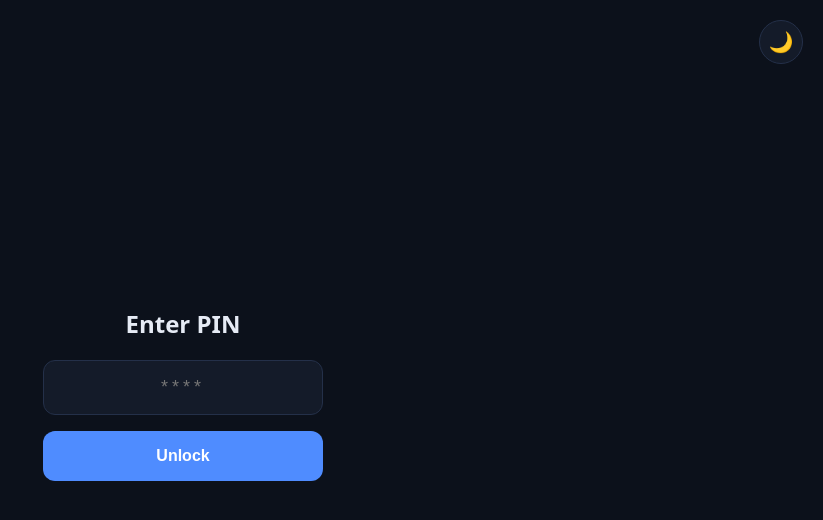
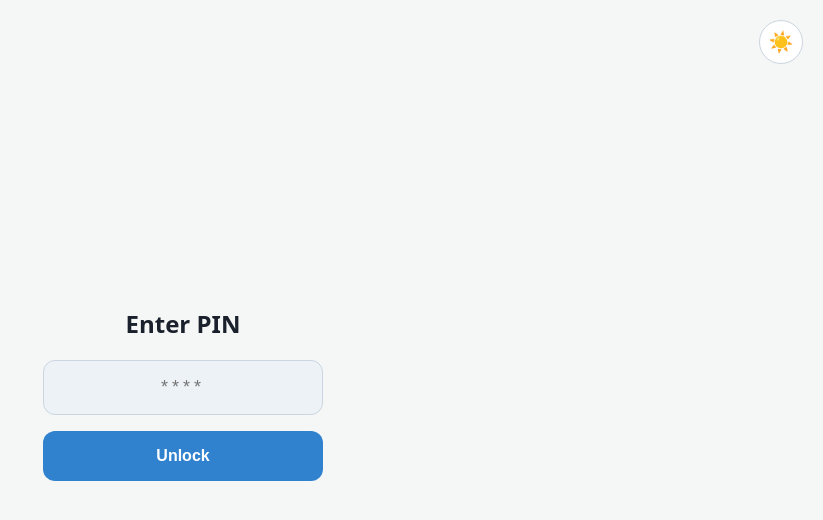
Before and after one commit to shsangi/lrw, a plain HTML site: page index.html in a window 1280 px wide. Both pictures are taken after a click on the button "Toggle Theme". Shown: the whole page, without its empty margins (457-1280 px from the left). Drawn offline with Linux system fonts and the light colour scheme.

Commit message:
Update index.html

```diff
--- a/index.html
+++ b/index.html
@@ -18,27 +18,106 @@
     <meta name="apple-mobile-web-app-status-bar-style" content="black-translucent">
 
     <style>
-        /* ... KEEP YOUR EXISTING CSS HERE ... */
-        :root { --bg: #0c111b; --card: #141b29; --fg: #e6ebf5; --acc: #4f8cff; --line: #243049; }
-        [data-theme="light"] { --bg: #f4f7f6; --card: #ffffff; --fg: #1a202c; --acc: #3182ce; --line: #cbd5e0; }
+        /* THEME VARIABLES */
+        :root {
+            --bg: #0c111b; --card: #141b29; --fg: #e6ebf5; --acc: #4f8cff; --line: #243049; --input-bg: #141b29;
+        }
+        [data-theme="light"] {
+            --bg: #f4f7f6; --card: #ffffff; --fg: #1a202c; --acc: #3182ce; --line: #cbd5e0; --input-bg: #edf2f7;
+        }
+
         * { box-sizing: border-box; }
-        body { margin: 0; font-family: system-ui, -apple-system, sans-serif; background: var(--bg); color: var(--fg); height: 100dvh; overflow: hidden; display: flex; flex-direction: column; transition: background 0.3s, color 0.3s; }
+        body {
+            margin: 0;
+            font-family: system-ui, -apple-system, sans-serif;
+            background: var(--bg);
+            color: var(--fg);
+            height: 100dvh;
+            overflow: hidden;
+            display: flex;
+            flex-direction: column;
+            transition: background 0.3s, color 0.3s;
+        }
 
-        #login-view { display: flex; flex-direction: column; align-items: center; justify-content: center; height: 100%; padding: 20px; text-align: center; position: relative; }
+        /* Login Screen */
+        #login-view {
+            display: flex;
+            flex-direction: column;
+            align-items: center;
+            justify-content: center;
+            height: 100%;
+            padding: 20px;
+            text-align: center;
+            position: relative;
+        }
         #login-view.hidden { display: none; }
         #login-view h2 { margin-bottom: 20px; font-weight: 600; }
-        input[type="password"] { width: 100%; max-width: 280px; padding: 16px; font-size: 18px; border-radius: 12px; border: 1px solid var(--line); background: var(--card); color: var(--fg); text-align: center; letter-spacing: 4px; margin-bottom: 16px; outline: none; transition: all 0.3s; }
+
+        input[type="password"] {
+            width: 100%;
+            max-width: 280px;
+            padding: 16px;
+            font-size: 18px;
+            border-radius: 12px;
+            border: 1px solid var(--line);
+            background: var(--input-bg);
+            color: var(--fg);
+            text-align: center;
+            letter-spacing: 4px;
+            margin-bottom: 16px;
+            outline: none;
+            transition: all 0.3s;
+        }
         input[type="password"]:focus { border-color: var(--acc); }
-        button { width: 100%; max-width: 280px; padding: 16px; font-size: 16px; font-weight: 700; border-radius: 12px; border: none; background: var(--acc); color: #fff; cursor: pointer; }
-        #error-msg { color: #e53e3e; margin-top: 12px; font-size: 14px; min-height: 20px; }
-        #theme-toggle { position: absolute; top: 20px; right: 20px; width: 44px; height: 44px; border-radius: 50%; background: var(--card); border: 1px solid var(--line); color: var(--fg); display: flex; align-items: center; justify-content: center; font-size: 20px; cursor: pointer; max-width: none; padding: 0; }
+
+        button {
+            width: 100%;
+            max-width: 280px;
+            padding: 16px;
+            font-size: 16px;
+            font-weight: 700;
+            border-radius: 12px;
+            border: none;
+            background: var(--acc);
+            color: #fff;
+            cursor: pointer;
+        }
+
+        #error-msg {
+            color: #e53e3e;
+            margin-top: 12px;
+            font-size: 14px;
+            min-height: 20px;
+        }
+
+        /* Theme Toggle Button */
+        #theme-toggle {
+            position: absolute;
+            top: 20px;
+            right: 20px;
+            width: 44px;
+            height: 44px;
+            border-radius: 50%;
+            background: var(--card);
+            border: 1px solid var(--line);
+            color: var(--fg);
+            display: flex;
+            align-items: center;
+            justify-content: center;
+            font-size: 20px;
+            cursor: pointer;
+            max-width: none;
+            padding: 0;
+        }
+
+        /* Reader View */
         #app-view { display: none; width: 100%; height: 100%; }
         #app-view.active { display: block; }
         iframe { width: 100%; height: 100%; border: none; display: block; }
     </style>
 </head>
 <body>
-    <!-- KEEP YOUR EXISTING BODY HTML AND SCRIPTS HERE -->
+
     <div id="login-view">
         <button id="theme-toggle" onclick="toggleTheme()" aria-label="Toggle Theme">🌙</button>
         <h2>Enter PIN</h2>
@@ -46,9 +125,106 @@
         <button onclick="handleLogin()">Unlock</button>
         <div id="error-msg"></div>
     </div>
+
     <div id="app-view">
         <iframe id="reader-frame" src="about:blank" allow="fullscreen"></iframe>
     </div>
-    <!-- YOUR SCRIPT TAG GOES HERE -->
+
+    <script>
+        // YOUR APPS SCRIPT URL
+        const APPS_SCRIPT_URL = "https://script.google.com/macros/s/AKfycbwWhjldeWhxb2tavaprVPDJwjGV0Vro_oA2_7r6kNs5MejgNlyDm6sHtEbeZa5EAJQd4A/exec";
+        const SESSION_KEY = 'reader_session_active';
+        const THEME_KEY = 'reader_theme';
+        const $ = id => document.getElementById(id);
+        let loginTimer;
+
+        // Register Service Worker
+        if ('serviceWorker' in navigator) navigator.serviceWorker.register('./sw.js');
+
+        // THEME LOGIC
+        function applyTheme(theme) {
+            document.documentElement.setAttribute('data-theme', theme);
+            $('theme-toggle').textContent = theme === 'light' ? '☀️' : '🌙';
+            localStorage.setItem(THEME_KEY, theme);
+
+            // Tell the iframe to change theme if it's loaded
+            const frame = $('reader-frame');
+            if (frame && frame.contentWindow) {
+                frame.contentWindow.postMessage({ action: 'setTheme', theme: theme }, '*');
+            }
+        }
+
+        function toggleTheme() {
+            const current = document.documentElement.getAttribute('data-theme') || 'dark';
+            applyTheme(current === 'light' ? 'dark' : 'light');
+        }
+
+        // Initialize theme on load
+        const savedTheme = localStorage.getItem(THEME_KEY) || 'dark';
+        applyTheme(savedTheme);
+
+        // Security check: Only accept messages from Google Apps Script
+        const trusted = o => o === 'https://script.google.com' || o.endsWith('.googleusercontent.com');
+
+        window.addEventListener('DOMContentLoaded', () => {
+            if (localStorage.getItem(SESSION_KEY) === 'true') {
+                showApp();
+            } else {
+                $('pin-input').focus();
+            }
+        });
+
+        function handleLogin() {
+            const pin = $('pin-input').value.trim();
+            if (!pin) { $('error-msg').textContent = 'Please enter a PIN.'; return; }
+            $('error-msg').textContent = 'Checking...';
+            $('reader-frame').src = APPS_SCRIPT_URL + '?pin=' + encodeURIComponent(pin);
+            clearTimeout(loginTimer);
+            loginTimer = setTimeout(() => $('error-msg').textContent = 'No response. Check connection.', 15000);
+        }
+
+        function showApp() {
+            $('login-view').classList.add('hidden');
+            $('app-view').classList.add('active');
+            const f = $('reader-frame');
+            if (f.src === 'about:blank' || !f.src) f.src = APPS_SCRIPT_URL;
+        }
+
+        function showLogin(msg) {
+            localStorage.removeItem(SESSION_KEY);
+            // Destroy iframe to stop any audio/video
+            const old = $('reader-frame'), nf = document.createElement('iframe');
+            nf.id = 'reader-frame'; nf.src = 'about:blank'; nf.allow = 'fullscreen';
+            old.replaceWith(nf);
+
+            $('app-view').classList.remove('active');
+            $('login-view').classList.remove('hidden');
+            $('pin-input').value = '';
+            $('error-msg').textContent = msg || '';
+            $('pin-input').focus();
+        }
+
+        // Listen for messages from Apps Script
+        window.addEventListener('message', e => {
+            if (!trusted(e.origin)) return;
+
+            if (e.data === 'login_success') {
+                clearTimeout(loginTimer);
+                localStorage.setItem(SESSION_KEY, 'true');
+                showApp();
+            }
+            else if (e.data === 'login_failed') {
+                clearTimeout(loginTimer);
+                showLogin('Invalid PIN. Try again.');
+            }
+            else if (e.data === 'logout') {
+                showLogin('');
+            }
+            // Listen for theme changes from inside the iframe settings
+            else if (e.data.action === 'themeChanged') {
+                applyTheme(e.data.theme);
+            }
+        });
+    </script>
 </body>
 </html>
```
